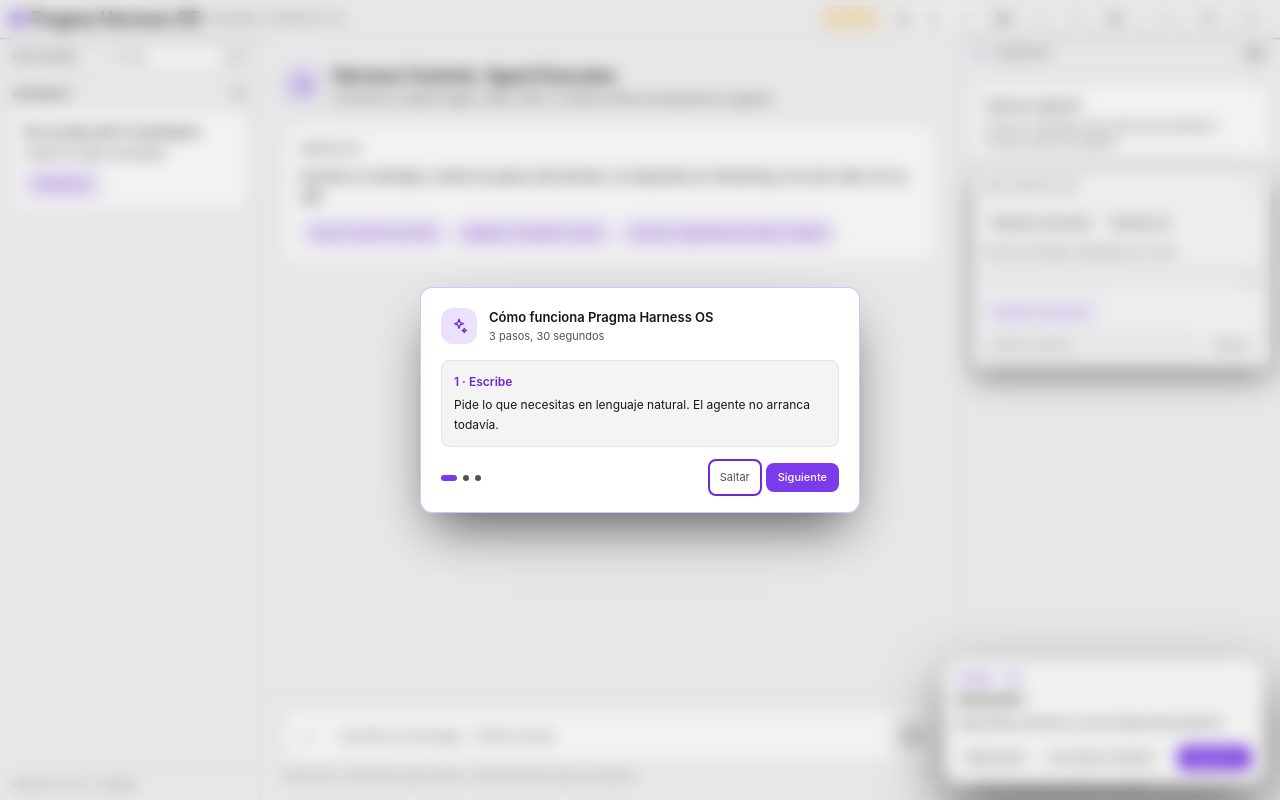
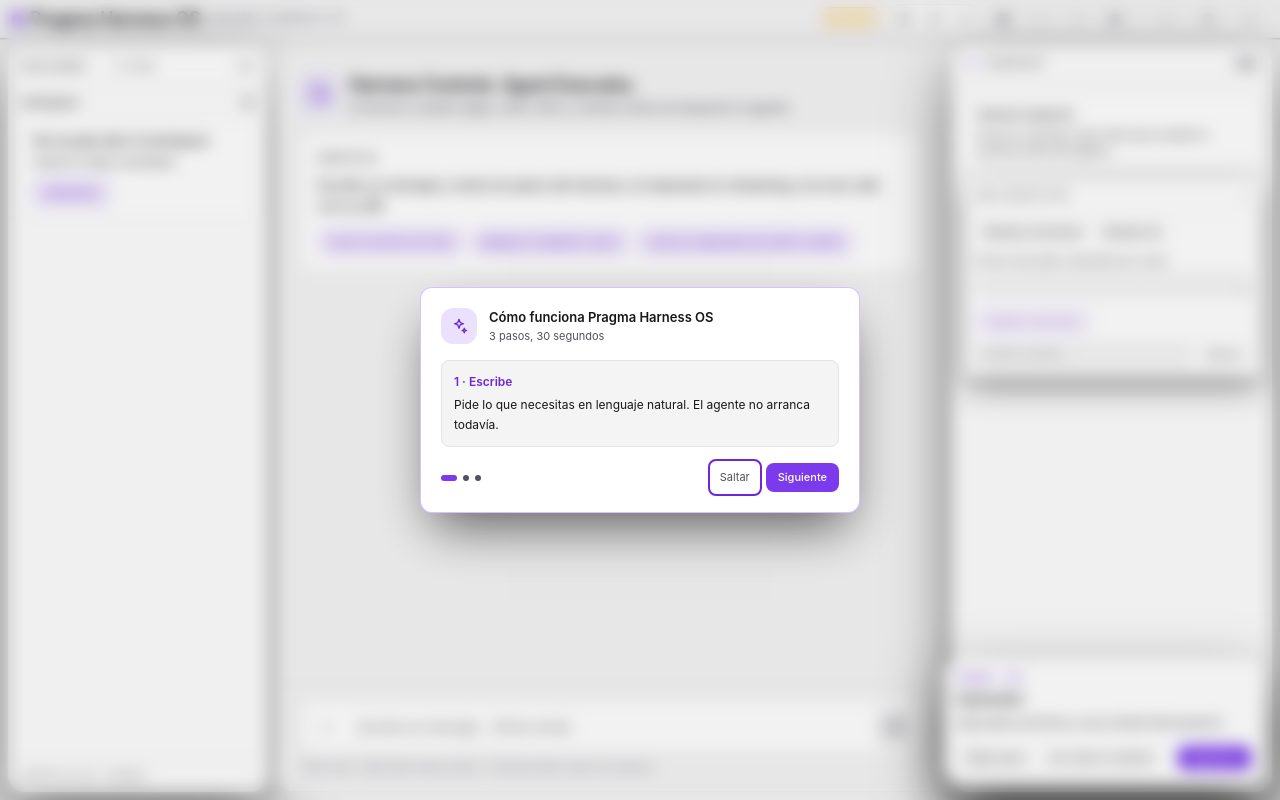
Before and after one commit to Eneye280/pragma_harness_os, a React (Vite) app in the folder apps/desktop/: page / in a window 1280 px wide. Built offline with nearby package versions, Linux system fonts and the light colour scheme.

Commit message:
refactor(#phs74): make explorer and context floating sidebars

```diff
--- a/apps/desktop/src/renderer/components/ContextPanel.tsx
+++ b/apps/desktop/src/renderer/components/ContextPanel.tsx
@@ -24,7 +24,7 @@ export function ContextPanel({ snapshot, onOpenFile }: ContextPanelProps): React
   }
 
   return (
-    <div className="flex h-full flex-col bg-surface">
+    <div className="flex h-full flex-col bg-transparent">
       <div className="flex items-center gap-2 border-b border-hairline px-3 py-2">
         <IconActivity width={13} height={13} className="text-harness-soft" />
         <span className="text-[10px] font-semibold uppercase tracking-[0.16em] text-zinc-500">Context</span>
--- a/apps/desktop/src/renderer/components/ExplorerPanel.tsx
+++ b/apps/desktop/src/renderer/components/ExplorerPanel.tsx
@@ -27,7 +27,7 @@ export function ExplorerPanel({
   openingFolder,
 }: ExplorerPanelProps): React.ReactElement {
   return (
-    <div className="flex h-full flex-col bg-surface">
+    <div className="flex h-full flex-col bg-transparent">
       <div className="flex items-center gap-2 border-b border-hairline px-3 py-2">
         <span className="text-[10px] font-semibold uppercase tracking-[0.16em] text-zinc-500">Explorer</span>
         <div className="ml-auto flex items-center gap-1 rounded-control bg-surface-raised px-1.5 py-0.5">
--- a/apps/desktop/src/renderer/components/ShellLayout.tsx
+++ b/apps/desktop/src/renderer/components/ShellLayout.tsx
@@ -53,12 +53,15 @@ export function ShellLayout({
 
   return (
     <div className="flex min-h-0 flex-1 flex-col">
-      <div className="flex min-h-0 flex-1">
+      <div className="relative flex min-h-0 flex-1 gap-2 p-2">
         <aside
           aria-label="Explorer"
           aria-hidden={!explorerOpen}
           inert={!explorerOpen ? true : undefined}
-          className={cn("panel-anim shrink-0 overflow-hidden", explorerOpen ? "border-r border-hairline" : "border-r-0")}
+          className={cn(
+            "panel-anim shrink-0 overflow-hidden",
+            explorerOpen ? "glass-strong rounded-sheet" : "",
+          )}
           style={{ width: explorerOpen ? PANEL_WIDTHS.explorer : 0 }}
         >
           <div className="h-full" style={{ width: PANEL_WIDTHS.explorer }}>
@@ -74,7 +77,11 @@ export function ShellLayout({
           </div>
         </aside>
 
-        <main id="main" tabIndex={-1} className="min-w-0 flex-1 outline-none">
+        <main
+          id="main"
+          tabIndex={-1}
+          className="min-w-0 flex-1 overflow-hidden rounded-sheet border border-hairline bg-surface/70 outline-none"
+        >
           {pendingPlan ? (
             <PlanCanvas
               plan={pendingPlan}
@@ -93,7 +100,10 @@ export function ShellLayout({
           aria-label="Context"
           aria-hidden={!contextOpen}
           inert={!contextOpen ? true : undefined}
-          className={cn("panel-anim shrink-0 overflow-hidden", contextOpen ? "border-l border-hairline" : "border-l-0")}
+          className={cn(
+            "panel-anim shrink-0 overflow-hidden",
+            contextOpen ? "glass-strong rounded-sheet" : "",
+          )}
           style={{ width: contextOpen ? PANEL_WIDTHS.context : 0 }}
         >
           <div className="h-full" style={{ width: PANEL_WIDTHS.context }}>
```
